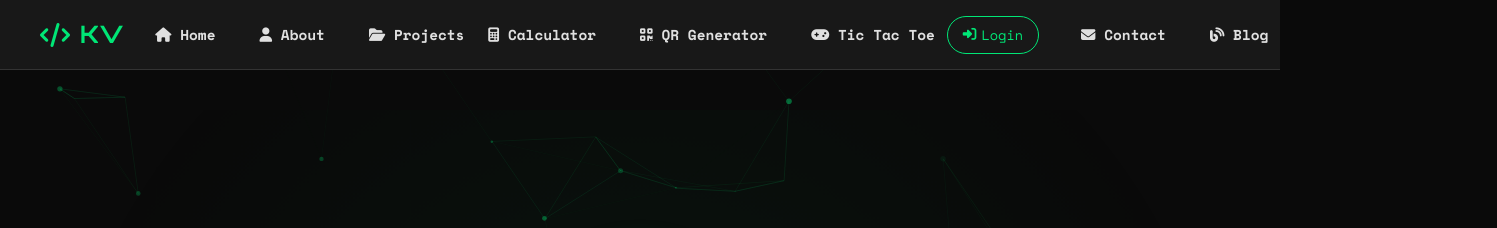
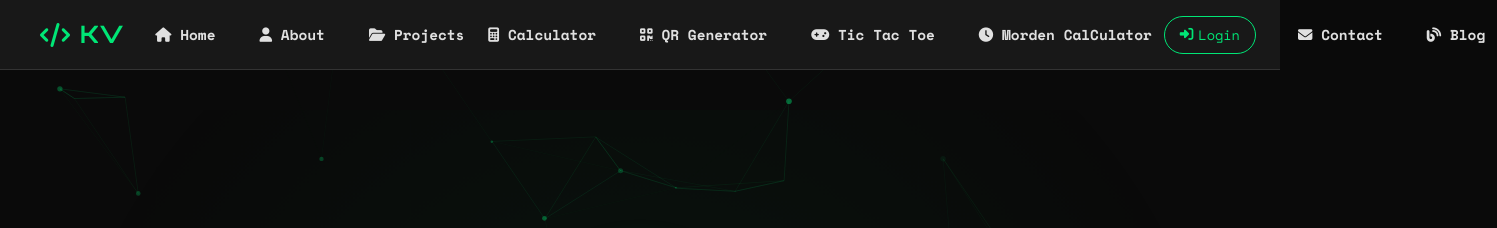
Before and after one commit to KIS566/KMFL-K, a plain HTML site: page index.html in a window 1280 px wide. Shown: the top 228 px of the page, 1497 px wide, since content can reach past the window. Drawn offline with nearby package versions, Linux system fonts and the light colour scheme; no server answers.

Commit message:
Add link to Modern Calculator in navigation

```diff
--- a/index.html
+++ b/index.html
@@ -2011,6 +2011,7 @@
             <a href="#" data-page="calculator"><i class="fas fa-calculator"></i> Calculator</a>
             <a href="#" data-page="qr-generator"><i class="fas fa-qrcode"></i> QR Generator</a>
             <a href="#" data-page="tictactoe"><i class="fas fa-gamepad"></i> Tic Tac Toe</a>
+             <a href="./clock.html" target="_blank"><i class="fas fa-clock"></i> Morden CalCulator</a>
         </div>
 
         <div class="nav-right">
```
